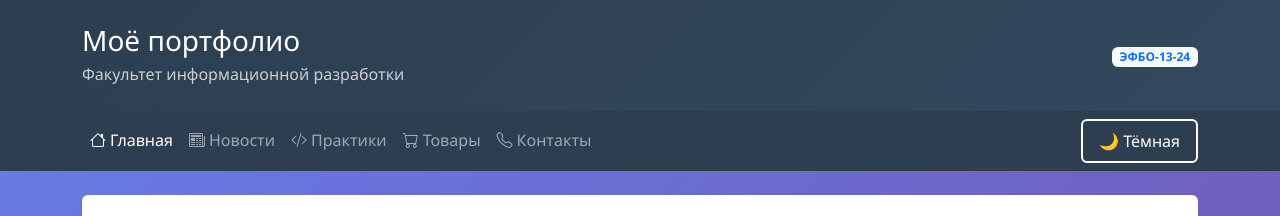
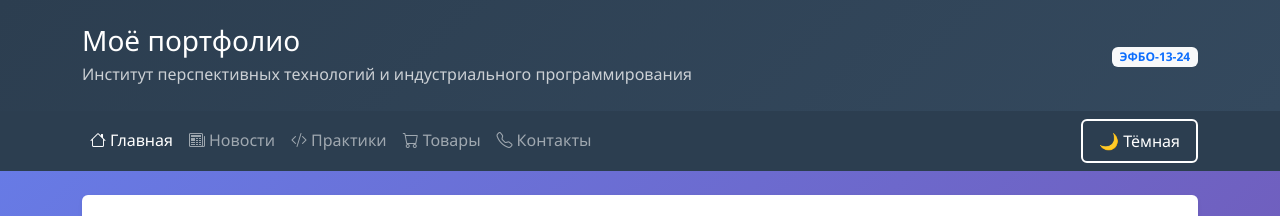
Before and after one commit to Ivan1727/frontend-and-backend-practice, a plain HTML site: page index.html in a window 1280 px wide. Shown: the top 216 px of the page. Drawn offline with nearby package versions, Linux system fonts and the light colour scheme.

Commit message:
fix index.html

```diff
--- a/index.html
+++ b/index.html
@@ -139,7 +139,7 @@
                 <div class="row align-items-center">
                     <div class="col">
                         <h1 class="h3 mb-1">Моё портфолио</h1>
-                        <p class="mb-0 opacity-75">Факультет информационной разработки</p>
+                        <p class="mb-0 opacity-75">Институт перспективных технологий и индустриального программирования</p>
                     </div>
                     <div class="col-auto">
                         <span class="badge bg-light text-primary">ЭФБО-13-24</span>
```
